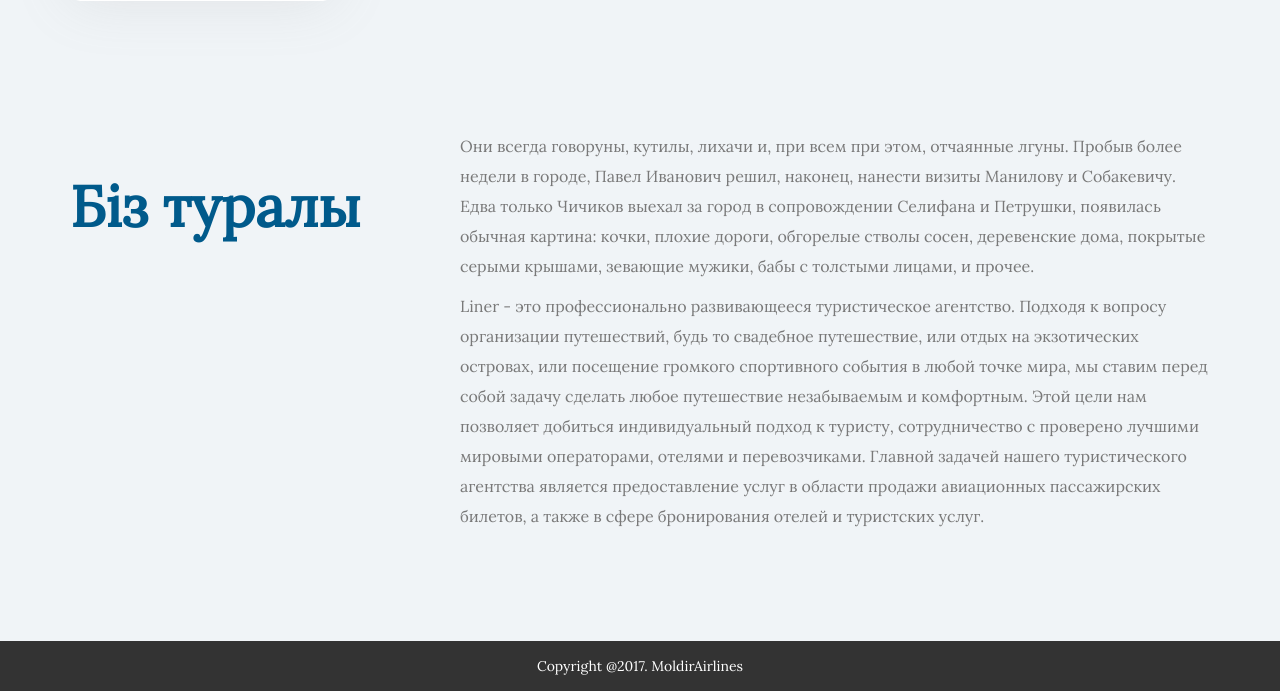
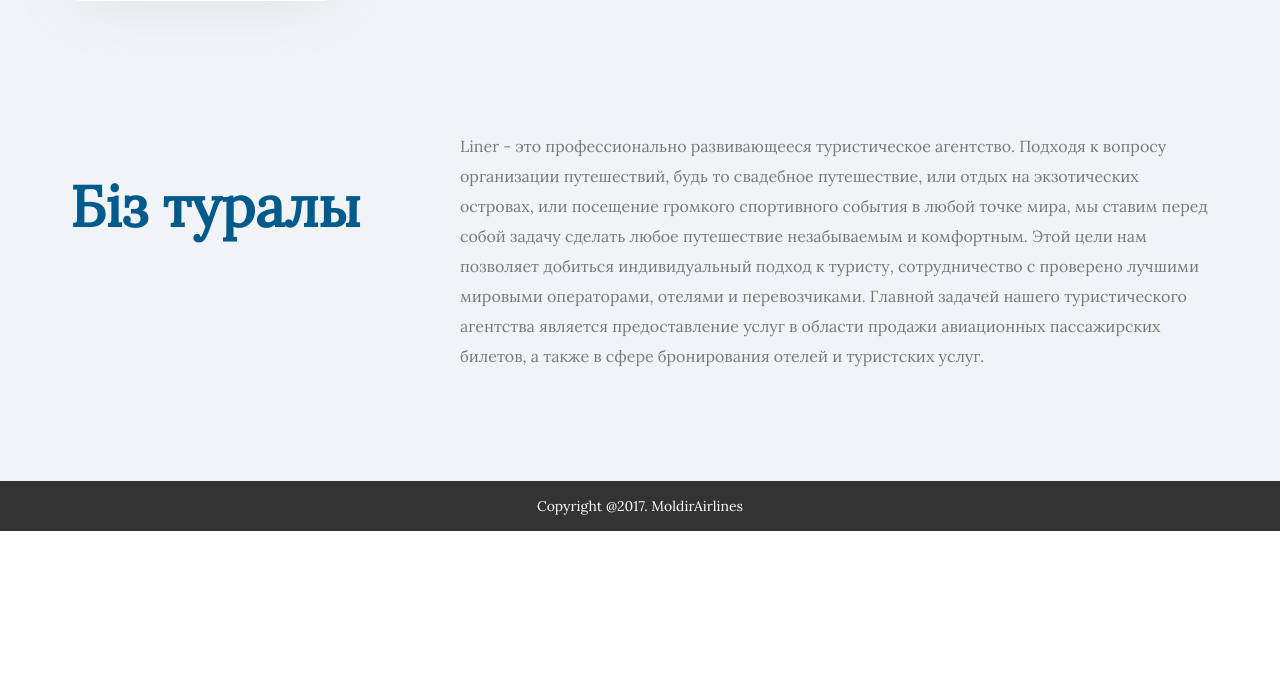
Before and after one commit to aruanfreedom/travel, a PHP site: page / in a window 1280 px wide. Shown: the part 1950-2641 px from the top of the page. After the commit the page ends 2481 px from the top, so only its background shows below. Run offline with PHP 8.4, Linux system fonts and the light colour scheme; some web fonts are replaced.

Commit message:
text replace

```diff
--- a/content.php
+++ b/content.php
@@ -64,11 +64,6 @@
                 <h2 class="h3">Біз туралы</h2>
             </div>
             <div class="col-md-8">
-                <p class="text-about">Они всегда говоруны, кутилы, лихачи и, при всем при этом, отчаянные лгуны. Пробыв
-                    более недели в городе, Павел Иванович решил, наконец, нанести визиты Манилову и Собакевичу. Едва
-                    только Чичиков выехал за город в сопровождении Селифана
-                    и Петрушки, появилась обычная картина: кочки, плохие дороги, обгорелые стволы сосен, деревенские
-                    дома, покрытые серыми крышами, зевающие мужики, бабы с толстыми лицами, и прочее.</p>
                 <p class="text-about">Liner - это профессионально развивающееся туристическое агентство. Подходя к вопросу организации путешествий, будь то свадебное путешествие, или отдых на экзотических островах, или посещение громкого спортивного события в любой точке мира, мы ставим перед собой задачу сделать любое путешествие незабываемым и комфортным. Этой цели нам позволяет добиться индивидуальный подход к туристу, сотрудничество с проверено лучшими мировыми операторами, отелями и перевозчиками. Главной задачей нашего туристического агентства является предоставление услуг в области продажи авиационных пассажирских билетов, а также в сфере бронирования отелей и туристских услуг.</p>
             </div>
         </div>
```
